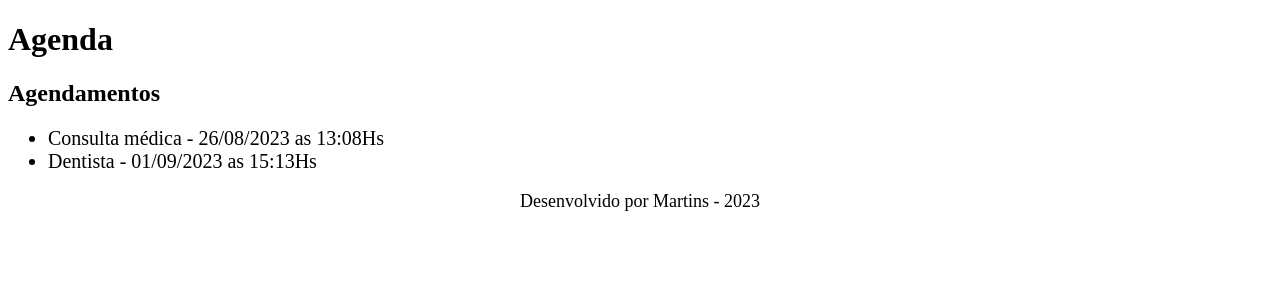
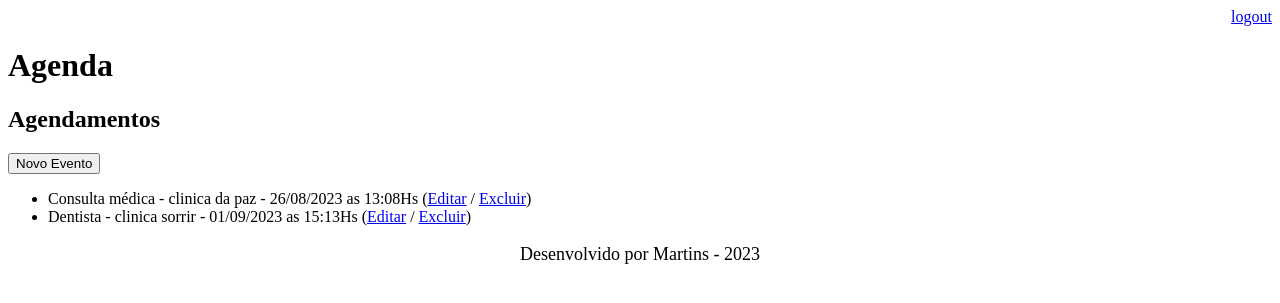
Before and after one commit to martinsdesenvolvedor/projeto_agenda, a Django app: page /agenda/ in a window 1280 px wide. Shown: the top 303 px of the page. Run offline with Django 4.2, Linux system fonts and the light colour scheme; a user stored in the database is signed in; data comes from the database, SQL or seed files in the repository; both versions use the stored data as it was after the commit.

Commit message:
adicionado campo 'local_evento' no banco de dados, adicionado funções alteração e exclusão de dados

```diff
--- a/agenda/templates/agenda.html
+++ b/agenda/templates/agenda.html
@@ -2,9 +2,14 @@
 
 {% block content %}
   <h2>Agendamentos</h2>
+  <a href="evento/">
+    <button type="button">Novo Evento</button>
+  </a>
   <ul>
     {% for evento in eventos %}
-      <li style="font-size: 20px">{{ evento.titulo }} - {{ evento.get_data_evento }}</li>
+      <li style="font-size: 20">{{ evento.titulo }} - {{ evento.local_evento }} - {{ evento.get_data_evento }}
+      (<a href="evento/?id={{ evento.id }}">Editar</a>
+      / <a href="evento/delete/{{ evento.id }}/">Excluir</a>)</li>
     {% endfor %}
   </ul>
 {% endblock %}
--- a/agenda/templates/model-header.html
+++ b/agenda/templates/model-header.html
@@ -2,4 +2,7 @@
 
     <meta charset="UTF-8">
     <title>Agenda</title>
+    <div align="right">
+        <a href="/logout">logout</a>
+    </div>
     <h1>Agenda</h1>
--- a/agenda/urls.py
+++ b/agenda/urls.py
@@ -22,5 +22,11 @@ from django.views.generic import RedirectView
 urlpatterns = [
     path("admin/", admin.site.urls),
     path('agenda/', views.lista_eventos),
+    path('agenda/evento/', views.evento),
+    path('agenda/evento/submit', views.submit_evento),
+    path('agenda/evento/delete/<int:id_evento>/', views.delete_evento),
     path('', RedirectView.as_view(url='/agenda/')),
+    path('login/', views.login_user),
+    path('login/submit', views.submit_login),
+    path('logout/', views.logout_user)
 ]
--- a/core/admin.py
+++ b/core/admin.py
@@ -3,7 +3,7 @@ from core.models import Evento
 
 # Register your models here.
 class EventoAdmin(admin.ModelAdmin):
-    list_display = ('titulo', 'data_evento', 'data_criacao')
+    list_display = ('id', 'titulo', 'data_evento', 'data_criacao')
     list_filter = ('usuario', 'titulo', 'data_evento',)
 
 admin.site.register(Evento, EventoAdmin)
--- a/core/models.py
+++ b/core/models.py
@@ -6,6 +6,7 @@ class Evento(models.Model):
     titulo = models.CharField(max_length=100)
     descricao = models.TextField(verbose_name='Descrição', blank=True, null=True)
     data_evento = models.DateTimeField(verbose_name='Data do Evento')
+    local_evento = models.CharField(verbose_name='Local do Evento', max_length=100, default='local')
     data_criacao = models.DateTimeField(verbose_name='Data de Criação', auto_now=True)
     usuario = models.ForeignKey(User, on_delete=models.CASCADE)
 
@@ -17,3 +18,6 @@ class Evento(models.Model):
 
     def get_data_evento(self):
         return self.data_evento.strftime('%d/%m/%Y as %H:%MHs')
+
+    def get_data_input_evento(self):
+        return self.data_evento.strftime('%Y-%m-%dT%H:%M')
--- a/core/views.py
+++ b/core/views.py
@@ -1,5 +1,8 @@
-from django.shortcuts import render
+from django.shortcuts import render, redirect
 from core.models import Evento
+from django.contrib.auth.decorators import login_required
+from django.contrib.auth import authenticate, login, logout
+from django.contrib import messages
 
 # Create your views here.
 '''def lista_eventos(request):
@@ -15,8 +18,77 @@ from core.models import Evento
     dados = {'eventos': evento}
     return render(request, 'agenda.html', dados)'''
 
+'''def lista_eventos(request):
+    usuario = request.user
+    evento = Evento.objects.filter(usuario=usuario)
+    dados = {'eventos': evento}
+    return render(request, 'agenda.html', dados)'''
+
+def login_user(request):
+    return render(request, 'login.html')
+
+def logout_user(request):
+    logout(request)
+    return redirect('/')
+
+def submit_login(request):
+    if request.POST:
+        username = request.POST.get('username')
+        password = request.POST.get('password')
+        usuario = authenticate(username=username, password=password)
+        if usuario is not None:
+            login(request, usuario)
+            return redirect('/')
+        else:
+            messages.error(request, "Usuário ou Senha inválidos")
+
+    return redirect('/')
+
+@login_required(login_url='/login/')
 def lista_eventos(request):
     usuario = request.user
     evento = Evento.objects.filter(usuario=usuario)
     dados = {'eventos': evento}
     return render(request, 'agenda.html', dados)
+
+@login_required(login_url='/login/')
+def evento(request):
+    id_evento = request.GET.get('id')
+    dados = {}
+    if id_evento:
+        dados['evento'] = Evento.objects.get(id=id_evento)
+    return render(request, 'evento.html', dados)
+
+@login_required(login_url='/login/')
+def submit_evento(request):
+    if request.POST:
+        titulo = request.POST.get('titulo')
+        data_evento = request.POST.get('data_evento')
+        descricao = request.POST.get('descricao')
+        local_evento = request.POST.get('local_evento')
+        usuario = request.user
+        id_evento = request.POST.get('id_evento')
+        if id_evento:
+            evento = Evento.objects.get(id=id_evento)
+            if evento.usuario == usuario:
+                evento.titulo = titulo
+                evento.descricao = descricao
+                evento.data_evento = data_evento
+                evento.local_evento = local_evento
+                evento.save()
+
+        else:
+            Evento.objects.create(titulo=titulo,
+                                  data_evento=data_evento,
+                                  descricao=descricao,
+                                  local_evento=local_evento,
+                                  usuario=usuario)
+    return redirect('/')
+
+@login_required(login_url='/login/')
+def delete_evento(request, id_evento):
+    usuario = request.user
+    evento = Evento.objects.get(id=id_evento)
+    if usuario == evento.usuario:
+        evento.delete()
+    return redirect('/')
```
Also changed, not shown: agenda/templates/evento.html (added, +28 -0 lines), agenda/templates/login.html (added, +25 -0 lines), core/migrations/0003_evento_local_evento.py (added), db.sqlite3.
